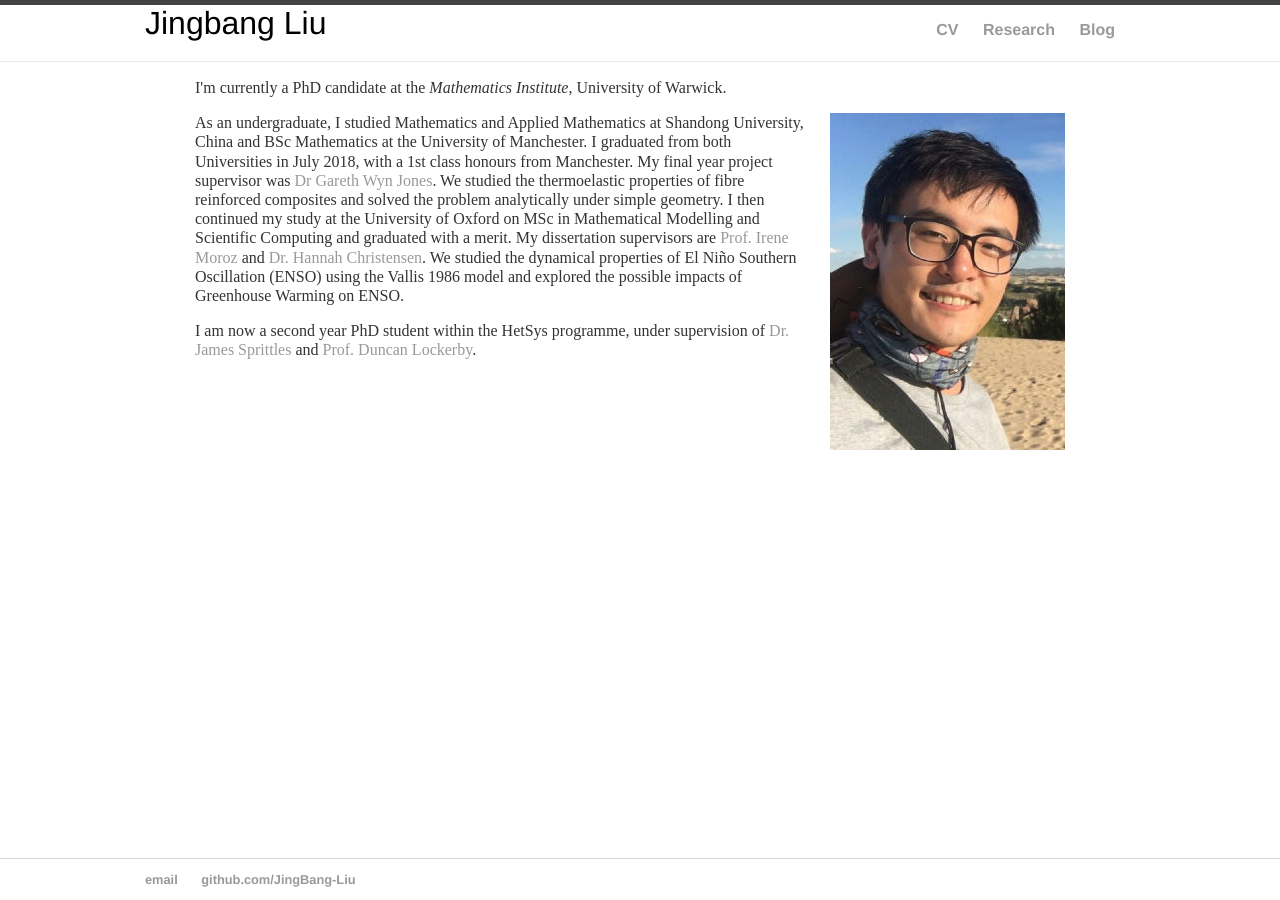
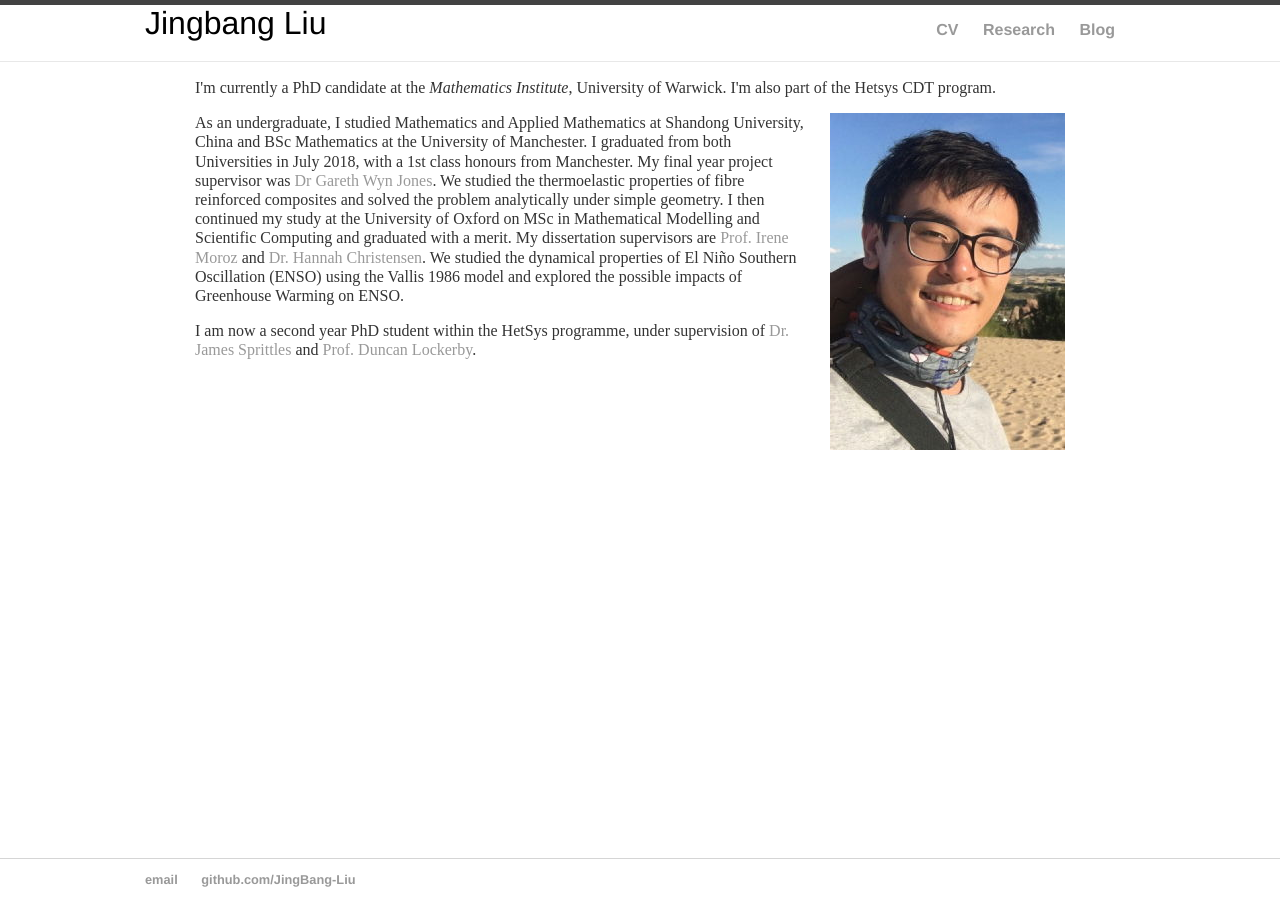
Before and after one commit to JingBang-Liu/JingbangLiu.github.io, a Jekyll site: the page built from index.html, in a window 1280 px wide. Built offline with Jekyll 4.4.1, drawn with Linux system fonts in a browser that asks for light colours.

Commit message:
JL: frontpage

```diff
--- a/index.html
+++ b/index.html
@@ -3,7 +3,7 @@ layout: default
 title: Jingbang Liu
 ---
 <div>
-	<p>I'm currently a PhD candidate at the <em>Mathematics Institute</em>, University of Warwick.
+	<p>I'm currently a PhD candidate at the <em>Mathematics Institute</em>, University of Warwick. I'm also part of the Hetsys CDT program.
 </div>
 
 <div class="post-content">
```
